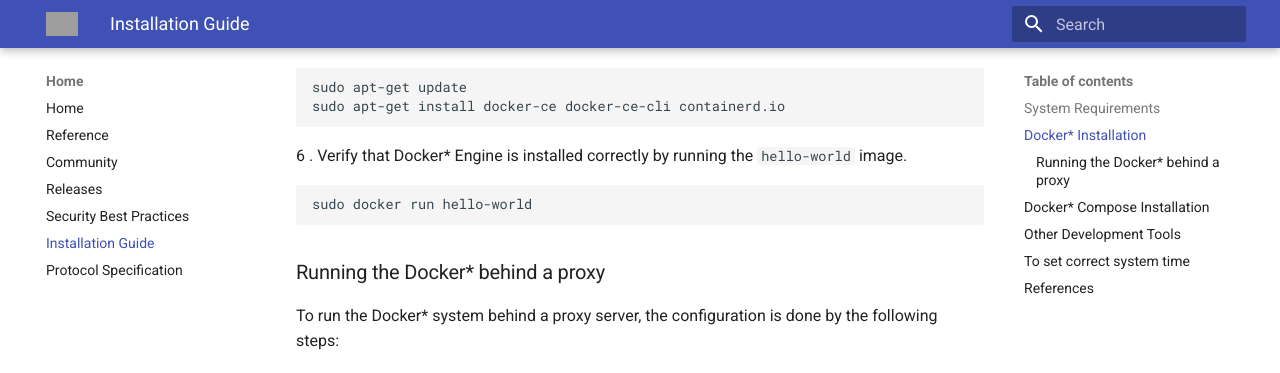
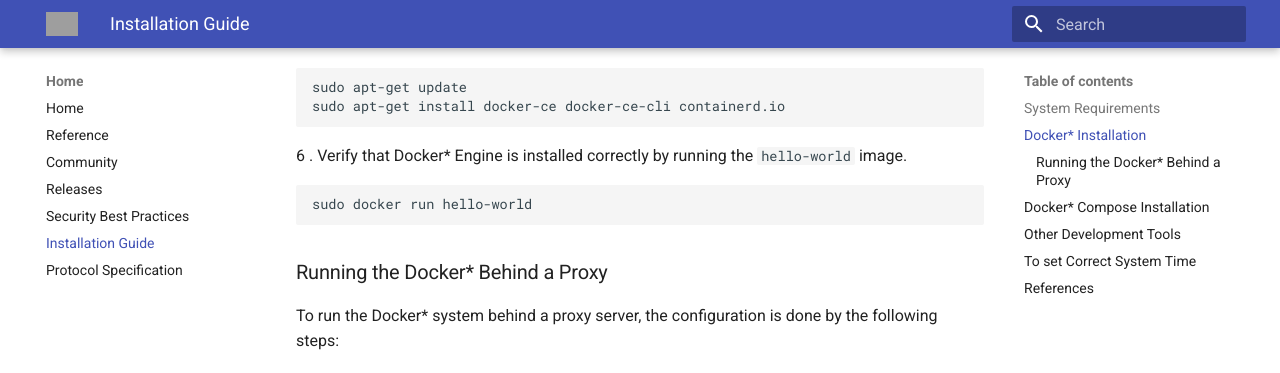
Before and after one commit to fido-device-onboard/docs-fidoiot, an MkDocs documentation site: the page built from docs/installation.md, in a window 1280 px wide and 900 px high, scrolled down 1471 px. Shown: the top 373 px of the window. Built offline with MkDocs 1.6.1 and Material for MkDocs 9.7.7, drawn with Linux system fonts in a browser that asks for light colours; some of the changed text lies outside the part shown; grey boxes are pictures that could not be loaded.

````diff
--- a/docs/installation.md
+++ b/docs/installation.md
@@ -52,7 +52,7 @@ sudo apt-get install docker-ce docker-ce-cli containerd.io
 sudo docker run hello-world
 ```
 
-### Running the Docker* behind a proxy
+### Running the Docker* Behind a Proxy
 
 To run the Docker* system behind a proxy server, the configuration is done by the following steps:
 
@@ -133,7 +133,7 @@ sudo apt install maven
 sudo apt install haveged
 ```
 
-## To set correct system time
+## To set Correct System Time
 ```
 sudo date -s "$(wget -qSO- --max-redirect=0 google.com 2>&1 | grep Date: | cut -d' ' -f5-8)Z"
 ```
````
